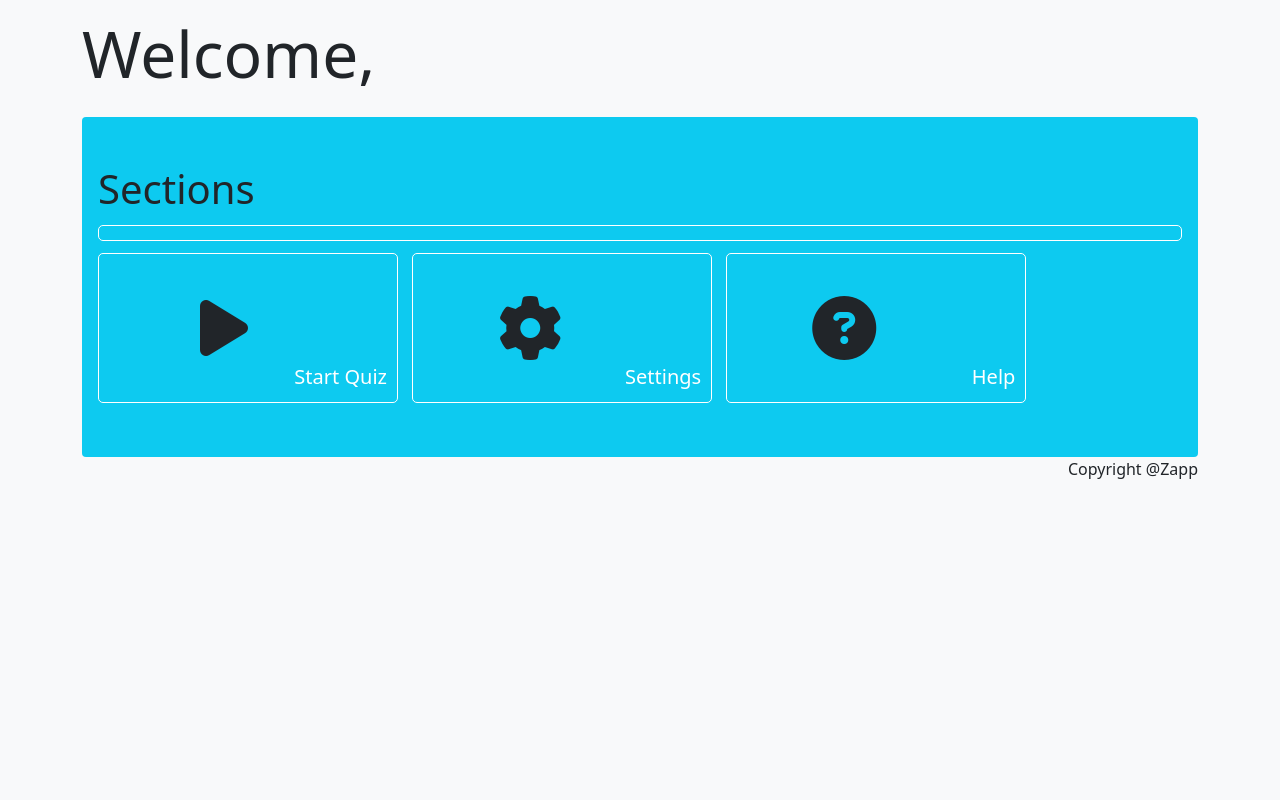
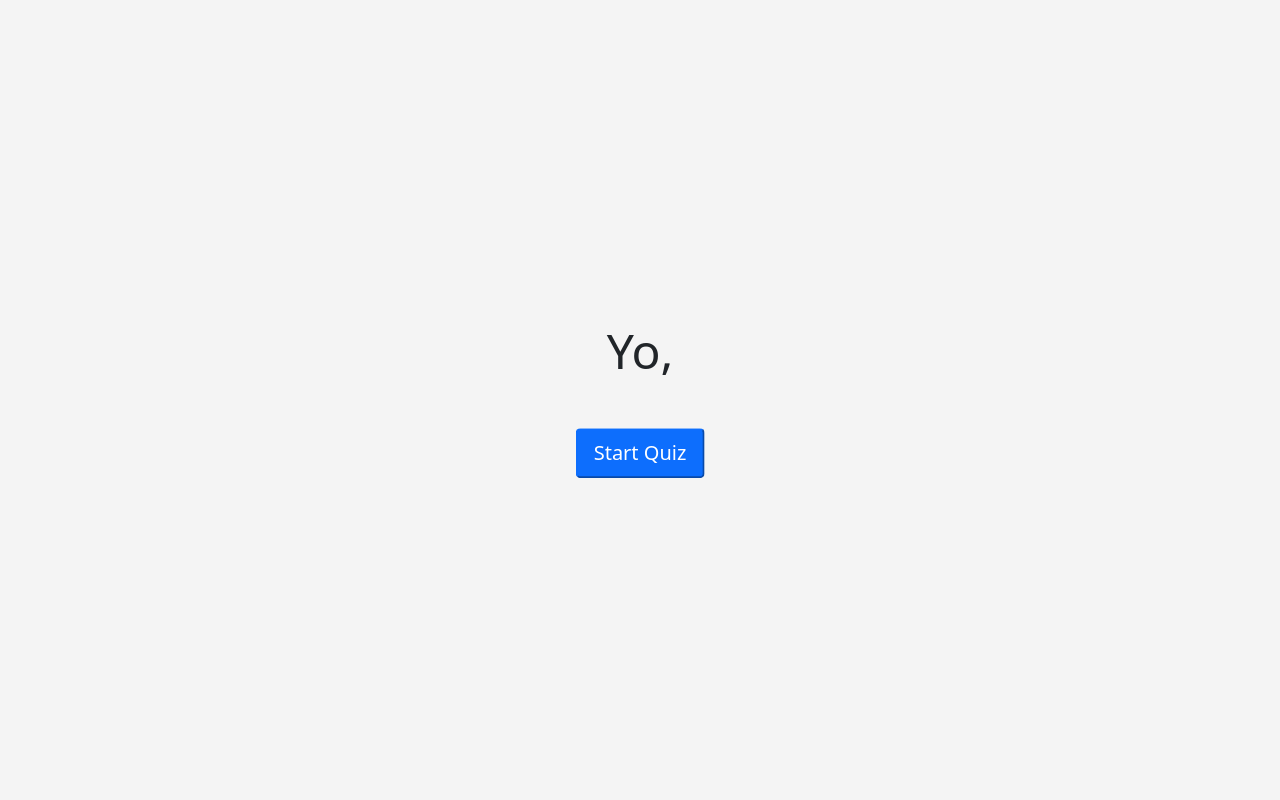
Before and after one commit to zahidquraishi41/zappquizzy, a Flask app: template templates/index.html in a window 1280 px wide. Run offline with Flask 2, Linux system fonts and the light colour scheme; the template is opened without the code that fills it, so the values that code supplies are empty; some libraries are stand-ins or nearby versions.

Commit message:
Minor ui changes

```diff
--- a/static/main.css
+++ b/static/main.css
@@ -1,3 +1,7 @@
+body {
+	background: #f4f4f4;
+}
+
 .selectable-button {
     width: 230px;
     max-width: 230px;
@@ -7,59 +11,6 @@
 	min-width: 44px;
 }
 
-.tag-box ul {
-	display: flex;
-	padding: 7px;
-	border: 1px solid white;
-	border-radius: 5px;
-	margin: 12px 0;
+.option {
+    min-width: 300px;
 }
-
-.tag-box ul li {
-	list-style: none;
-	padding: 5px 8px 5px 10px;
-	background: #f2f2f2;
-	margin: 4px 3px;
-	border-radius: 5px;
-	border: 1px solid #e3d1e1;
-}
-
-.menu ul {
-	list-style-type: none;
-	margin: 0px;
-	padding-left: 0px;
-}
-
-.menu ul li{
-	position: relative;
-	width: 300px;
-	height: 150px;
-	display: inline-block;
-	border: 1px solid #fff;
-	border-radius: 5px;
-	margin-right: 10px;
-}
-
-.menu .menu-name {
-	position: absolute;
-	bottom: 0;
-	right: 0;
-	padding: 10px;
-	color: white;
-	margin-left: 10px;
-}
-
-.menu .menu-icon {
-	position: absolute;
-	right: 50%;
-	top: 50%;
-	transform: translateX(-50%);
-	transform: translateY(-50%);
-	margin: auto 0;
-}
-
-.menu ul li:hover{
-	background: darkcyan;
-	transform: scale(1.05);
-	color: white;
-}
--- a/static/quiz.js
+++ b/static/quiz.js
@@ -55,7 +55,7 @@ const changeQuestion = questionNumber => {
             input = addAttribute(input, 'disabled')
         if (option[0] == selectedOption)
             input = addAttribute(input, 'checked')
-        label = `<label class="btn btn-outline-primary py-3 text-start" for="${option}" style="min-width: 300px;">${option}</label> <br>`
+        label = `<label class="btn btn-outline-primary py-3 text-start option" for="${option}">${option}</label> <br>`
 
         optionsDiv.innerHTML += input
         optionsDiv.innerHTML += label
--- a/templates/base.html
+++ b/templates/base.html
@@ -19,7 +19,7 @@
     <title>{{ title }} - Quizzy </title>
 </head>
 
-<body class="bg-light">
+<body>
     {% block main %} {% endblock %}
     <div class="container">
         {% block content %} {% endblock %}
--- a/templates/index.html
+++ b/templates/index.html
@@ -4,41 +4,10 @@
 {% extends "base.html" %}
 
 {% block content %}
-<h1 class="display-3 py-3">Welcome,</h1>
-
-<div class="bg-info rounded py-5 px-3">
-
-    <div class="tag-box">
-        <h1 class="display-6">Sections</h1>
-        <ul>
-            {% for section in sections %}
-            <li>
-                {{ section }}
-            </li>
-            {% endfor %}
-        </ul>
+<div class="position-relative" style="height: 100vh;">
+    <div class="position-absolute top-50 start-50 translate-middle text-center">
+        <h1 class="display-5 mb-5">Yo,</h1>
+        <button class="btn-lg btn-primary" onclick="window.location.href='/quiz'">Start Quiz</button>
     </div>
-
-    <div class="menu">
-        <ul>
-            <li onclick="window.location.href='/quiz'">
-                <span class="menu-name fs-5">Start Quiz</span>
-                <i class="menu-icon fas fa-play fa-4x"></i>
-            </li>
-            <li>
-                <span class="menu-name fs-5">Settings</span>
-                <i class="menu-icon fas fa-cog fa-4x"></i>
-            </li>
-            <li>
-                <span class="menu-name fs-5">Help</span>
-                <i class="menu-icon fas fa-question-circle fa-4x"></i>
-            </li>
-        </ul>
-    </div>
-
-</div>
-
-<div class="fs-6 text-end">
-    <p>Copyright @Zapp</p>
 </div>
 {% endblock content %}
--- a/templates/select_sections.html
+++ b/templates/select_sections.html
@@ -18,7 +18,7 @@
         </div>
         {% endfor %}
     </div>
-    <button class="btn btn-primary px-3" type="button" onclick="window.location.href='{{ prev_url }}'">Prev</button>
+    <button class="btn btn-primary px-3 me-2" type="button" onclick="window.location.href='{{ prev_url }}'">Prev</button>
     <button class="btn btn-primary px-3" type="submit">Next</button>
 </form>
 <div class="m-5"></div>
--- a/templates/single_selection.html
+++ b/templates/single_selection.html
@@ -19,7 +19,8 @@
     </div>
 
     {% if prev_url %}
-    <button class="btn btn-primary px-3" type="button" onclick="window.location.href='{{ prev_url }}'">Prev</button>
+    <button class="btn btn-primary px-3 me-2" type="button"
+        onclick="window.location.href='{{ prev_url }}'">Prev</button>
     {% endif %}
     <button class="btn btn-primary px-3" type="submit">Next</button>
 </form>
```
Also changed, not shown: static/sidebar.css (+4 -37 lines), templates/quiz.html (+9 -3 lines).
